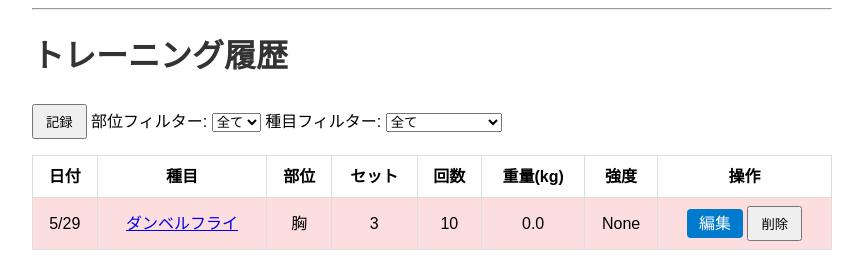
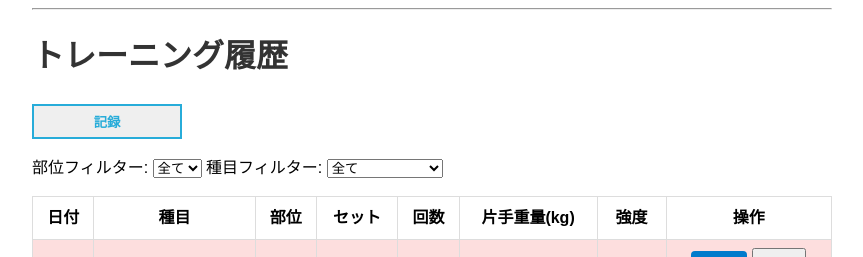
Before and after one commit to CapybaraWhiskers/masule-app, a Flask app: page / in a window 1280 px wide. Shown: the part 46-303 px from the top of the page, without its empty margins (208-1071 px from the left). Run offline with Flask 3, Linux system fonts and the light colour scheme; data comes from the database, SQL or seed files in the repository.

Commit message:
Update index.html
発表時ファイル

```diff
--- a/templates/index.html
+++ b/templates/index.html
@@ -3,8 +3,8 @@
 {% block content %}
 <h1>トレーニング履歴</h1>
 <!-- 記録追加用モーダルを開くボタン -->
-<button type="button" id="openLogModal">記録</button>
-
+<button type="button" class="record" id="openLogModal">記録</button>
+<p></p>
 <!-- 表示フィルター -->
 <label for="muscleFilter">部位フィルター:</label>
 <select id="muscleFilter">
@@ -34,7 +34,7 @@
       <th>部位</th>
       <th>セット</th>
       <th>回数</th>
-      <th>重量(kg)</th>
+      <th>片手重量(kg)</th>
       <th>強度</th>
       <th>操作</th>
     </tr>
@@ -42,7 +42,9 @@
   <tbody>
     {% for w in workouts %}
     <!-- 行の色を部位ごとに変更 -->
-  <tr class="data-row {% if w.muscle_group == '胸' %}bg-chest{% elif w.muscle_group == '背中' %}bg-back{% elif w.muscle_group == '脚' %}bg-legs{% elif w.muscle_group == '肩' %}bg-shoulders{% elif w.muscle_group == '腕' %}bg-arms{% elif w.muscle_group == '腹' %}bg-core{% else %}bg-default{% endif %}" data-muscle="{{ w.muscle_group }}" data-exercise="{{ w.exercise }}">
+    <tr
+      class="data-row {% if w.muscle_group == '胸' %}bg-chest{% elif w.muscle_group == '背中' %}bg-back{% elif w.muscle_group == '脚' %}bg-legs{% elif w.muscle_group == '肩' %}bg-shoulders{% elif w.muscle_group == '腕' %}bg-arms{% elif w.muscle_group == '腹' %}bg-core{% else %}bg-default{% endif %}"
+      data-muscle="{{ w.muscle_group }}" data-exercise="{{ w.exercise }}">
       <td>{{ w.date_short }}</td>
       <td><a href="#" class="exercise-filter-link">{{ w.exercise }}</a></td>
       <td>{{ w.muscle_group }}</td>
```
Lines whose indentation alone changed are shown as unchanged.
